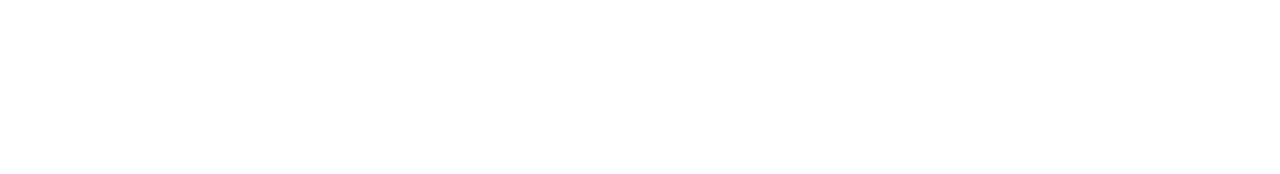
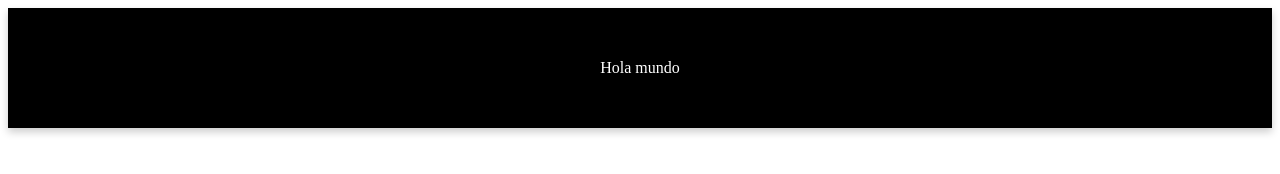
Before and after one commit to JoseCamposTorres/PracticaStarCode, a plain HTML site: page index.html in a window 1280 px wide. Drawn offline with Linux system fonts and the light colour scheme.

Commit message:
nav creado

```diff
--- a/index.html
+++ b/index.html
@@ -10,6 +10,10 @@
 
 <body>
 
+    <nav>
+        Hola mundo
+    </nav>
+
 </body>
 
 </html>
```
